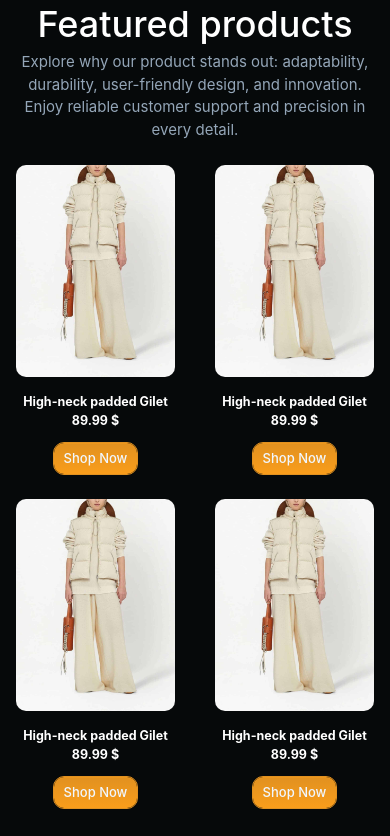
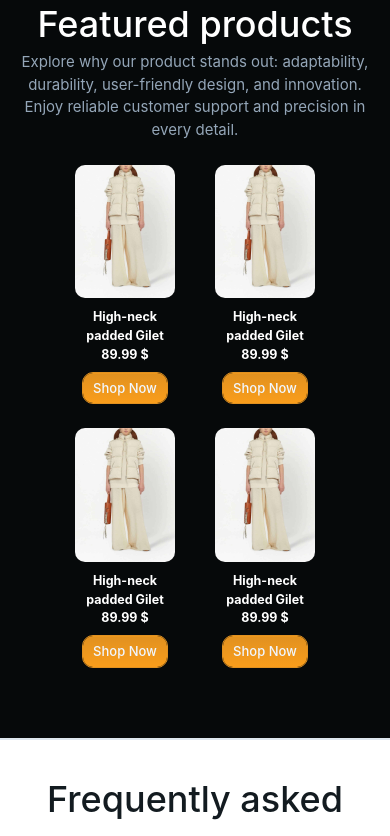
Before and after one commit to kaizoku010/oxen, a React (Create React App) app: page / in a window 390 px wide. Shown: the part 2508-3344 px from the top of the page. Built offline with nearby package versions, Linux system fonts and the light colour scheme.

Commit message:
katia 0.3

```diff
--- a/src/components/AppAppBar.js
+++ b/src/components/AppAppBar.js
@@ -210,7 +210,7 @@ function AppAppBar({ mode, toggleColorMode }) {
                       color="primary"
                       variant="contained"
                       component="a"
-                      href="/material-ui/getting-started/templates/sign-up/"
+                      // href="/material-ui/getting-started/templates/sign-up/"
                       target="_blank"
                       sx={{ width: '100%', display:"none" }}
                     >
@@ -222,7 +222,7 @@ function AppAppBar({ mode, toggleColorMode }) {
                       color="primary"
                       variant="outlined"
                       component="a"
-                      href="/material-ui/getting-started/templates/sign-in/"
+                      // href="/material-ui/getting-started/templates/sign-in/"
                       target="_blank"
                       sx={{ width: '100%' }}
                     >
--- a/src/components/product_mobiles.css
+++ b/src/components/product_mobiles.css
@@ -32,7 +32,7 @@
 
 
     .product_item{
-        width: 200px;
+        width: 100px;
     display: flex;
     align-items: center;
     margin-bottom: 2%;
```
